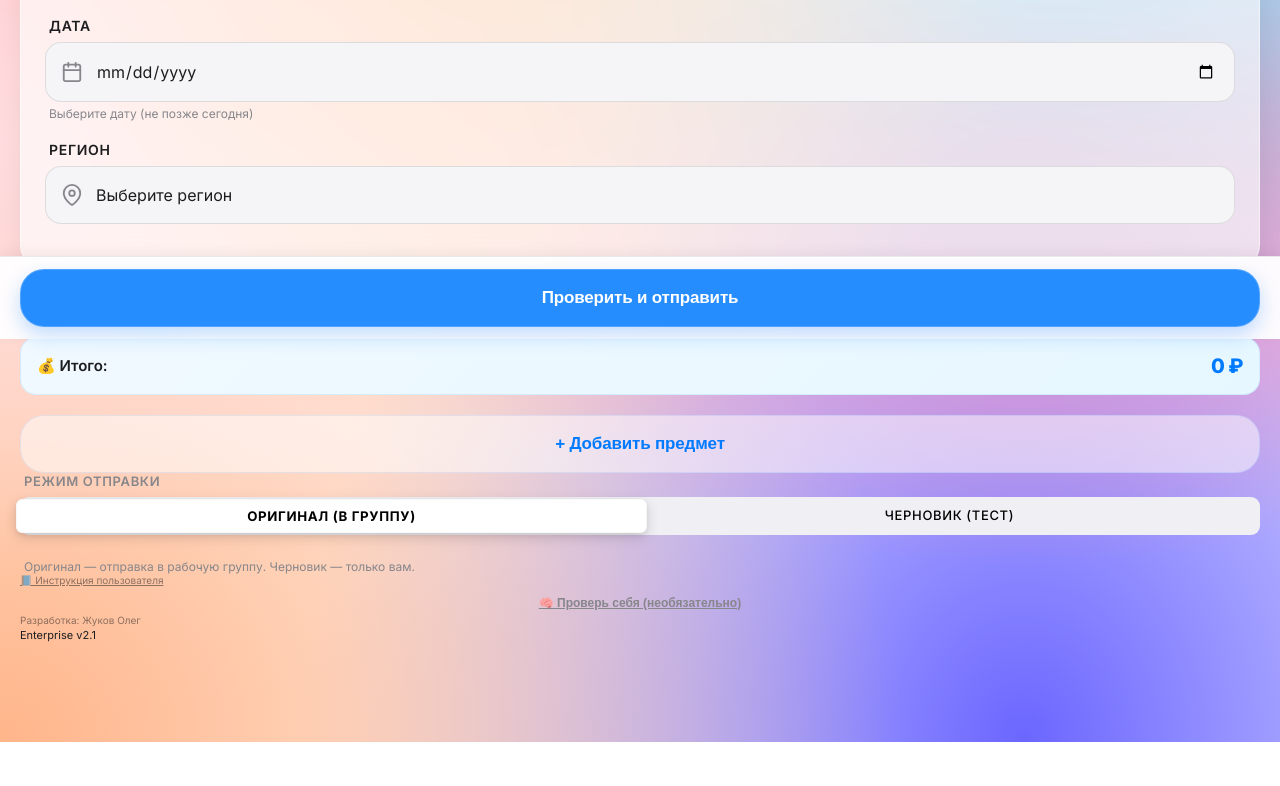
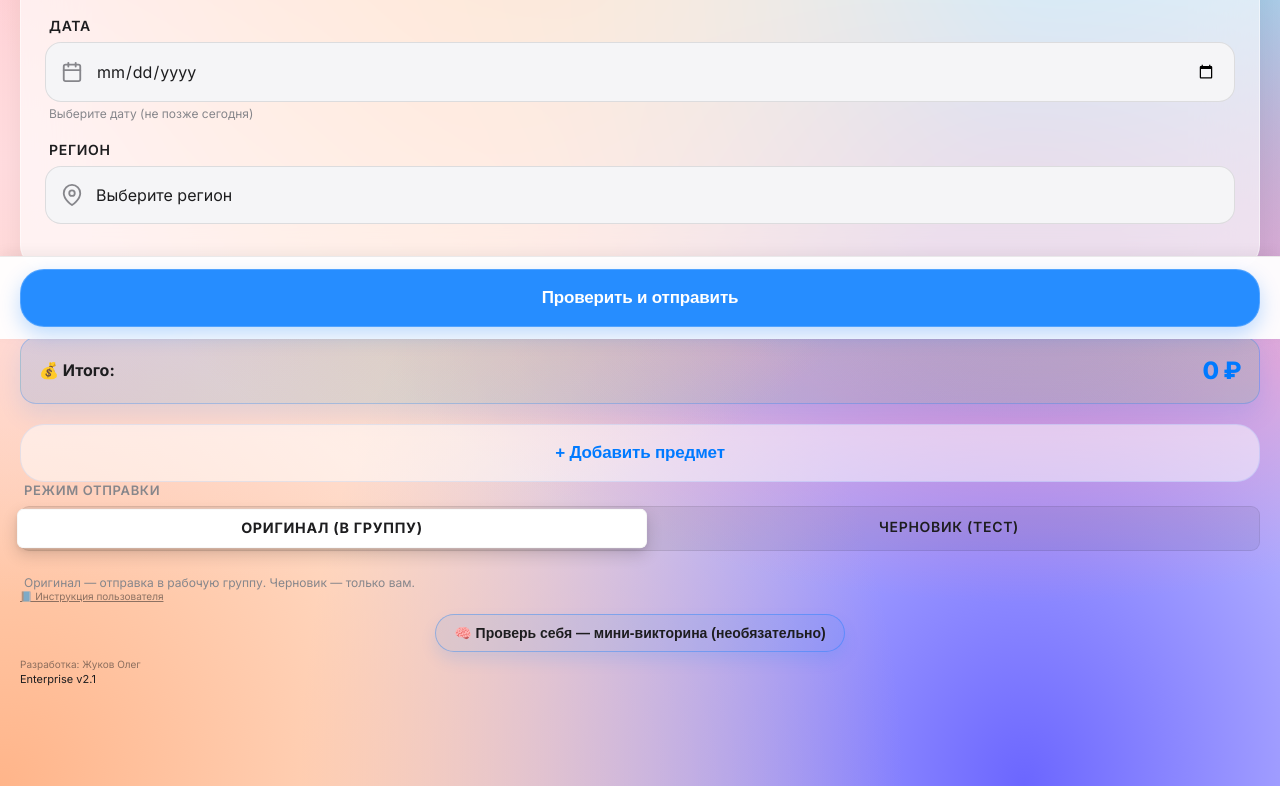
Before and after one commit to olegfire07/BestBOT, a plain HTML site: page index.html in a window 1280 px wide. Shown: the part 461-1247 px from the top of the page. Before the commit the page ends 1203 px from the top, so only its background shows below. Drawn offline with Linux system fonts and the light colour scheme; a script that the page names is missing.

Commit message:
Update Web App: 2025-12-20 21:20:39

```diff
--- a/index.html
+++ b/index.html
@@ -523,23 +523,25 @@
         .quiz-trigger-row {
             display: flex;
             justify-content: center;
-            margin: 10px 0 4px;
+            margin: 12px 0 6px;
         }
 
         .quiz-trigger {
-            border: none;
-            background: transparent;
-            color: var(--secondary-text);
-            font-size: 12px;
-            font-weight: 600;
-            padding: 0;
+            border: 1px solid rgba(0, 122, 255, 0.35);
+            background: rgba(0, 122, 255, 0.08);
+            color: var(--text-color);
+            font-size: 14px;
+            font-weight: 700;
+            padding: 10px 18px;
+            border-radius: 999px;
             cursor: pointer;
-            text-decoration: underline;
-            transition: color 0.2s ease;
+            box-shadow: 0 8px 16px rgba(0, 122, 255, 0.12);
+            transition: transform 0.2s ease, box-shadow 0.2s ease;
         }
 
         .quiz-trigger:hover {
-            color: var(--text-color);
+            transform: translateY(-1px);
+            box-shadow: 0 12px 24px rgba(0, 122, 255, 0.18);
         }
 
         .quiz-content {
@@ -831,22 +833,23 @@
         /* Segmented Control Redesign */
         .segmented-control {
             display: flex;
-            background: #EFEFF4;
+            background: rgba(0, 0, 0, 0.06);
             /* iOS Segmented Control BG */
             border-radius: 9px;
             padding: 2px;
             margin-bottom: 24px;
             position: relative;
-            border: none;
+            border: 1px solid rgba(0, 0, 0, 0.08);
         }
 
         .segmented-control label {
             flex: 1;
             text-align: center;
-            padding: 8px 12px;
-            font-size: 13px;
-            font-weight: 500;
-            color: #000;
+            padding: 10px 12px;
+            font-size: 14px;
+            font-weight: 600;
+            color: #1d1d1f;
+            line-height: 1.2;
             cursor: pointer;
             border-radius: 7px;
             transition: all 0.2s ease;
@@ -864,9 +867,9 @@
 
         .segmented-control input[type="radio"]:checked+label {
             background-color: #ffffff;
-            box-shadow: 0 4px 12px rgba(0, 0, 0, 0.15), 0 2px 4px rgba(0, 0, 0, 0.05);
+            box-shadow: 0 6px 16px rgba(0, 0, 0, 0.16), 0 2px 4px rgba(0, 0, 0, 0.06);
             font-weight: 700;
-            color: #000;
+            color: #1d1d1f;
             transform: scale(1.02);
             border: 0.5px solid rgba(0, 0, 0, 0.04);
             z-index: 2;
@@ -1493,28 +1496,29 @@
 
         /* Total Cost Banner */
         .total-banner {
-            background: linear-gradient(135deg, #f0f9ff 0%, #e6f7ff 100%);
-            padding: 16px;
+            background: linear-gradient(135deg, rgba(0, 122, 255, 0.14) 0%, rgba(52, 199, 89, 0.14) 100%);
+            padding: 18px;
             /* Reduced padding */
             border-radius: 16px;
             display: flex;
             justify-content: space-between;
             align-items: center;
             margin-top: 8px;
-            border: 1px solid rgba(0, 122, 255, 0.1);
+            border: 1px solid rgba(0, 122, 255, 0.25);
+            box-shadow: 0 10px 24px rgba(0, 122, 255, 0.12);
         }
 
         .total-label {
-            font-size: 15px;
+            font-size: 16px;
             color: var(--text-color);
-            font-weight: 600;
+            font-weight: 700;
             display: flex;
             align-items: center;
             gap: 8px;
         }
 
         .total-amount {
-            font-size: 20px;
+            font-size: 24px;
             /* Smaller font */
             font-weight: 800;
             color: var(--primary-color);
@@ -1673,7 +1677,7 @@
                 📘 Инструкция пользователя
             </div>
             <div class="quiz-trigger-row">
-                <button type="button" class="quiz-trigger" onclick="openQuiz()">🧠 Проверь себя (необязательно)</button>
+                <button type="button" class="quiz-trigger" onclick="openQuiz()">🧠 Проверь себя — мини‑викторина (необязательно)</button>
             </div>
             <div class="footer-author">
                 Разработка: Жуков Олег
@@ -2402,7 +2406,7 @@
         // SERVICE WORKER & OFFLINE MODE
         // ============================================
         if ('serviceWorker' in navigator) {
-            const swVersion = '2329'; // UX tweaks
+            const swVersion = '2330'; // Quiz button + totals
             const basePath = location.pathname.endsWith('/') ? location.pathname : `${location.pathname}/`;
             const swUrl = `${basePath}service-worker.js?v=${swVersion}`;
             navigator.serviceWorker.register(swUrl)
--- a/service-worker.js
+++ b/service-worker.js
@@ -1,5 +1,5 @@
 // Service Worker for offline support
-const VERSION = '2329';
+const VERSION = '2330';
 const CACHE_NAME = `sklad-bot-${VERSION}`;
 const swPath = self.location.pathname.replace(/service-worker\.js.*$/, '');
 const BASE_PATH = swPath.endsWith('/') ? swPath : `${swPath}/`;
```
